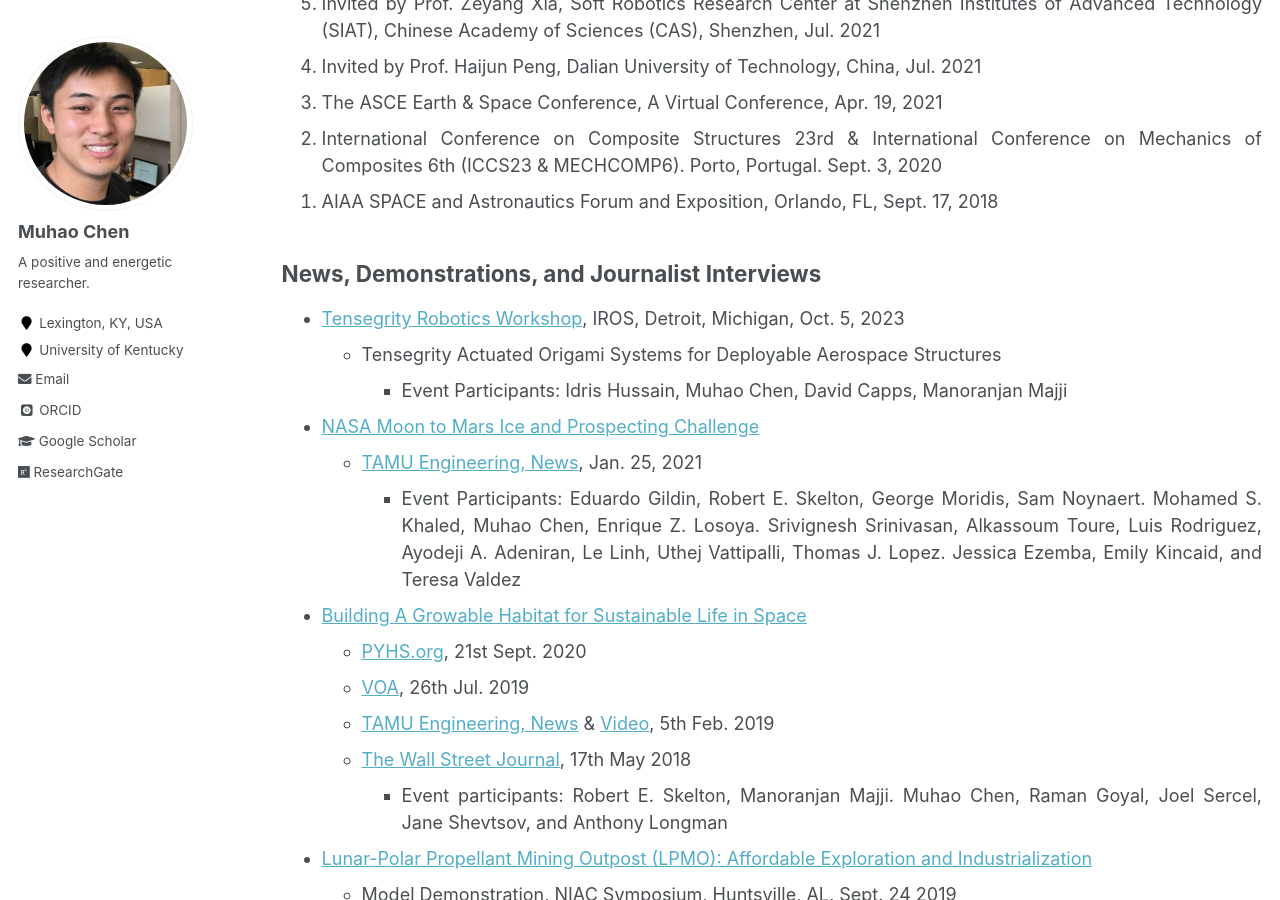
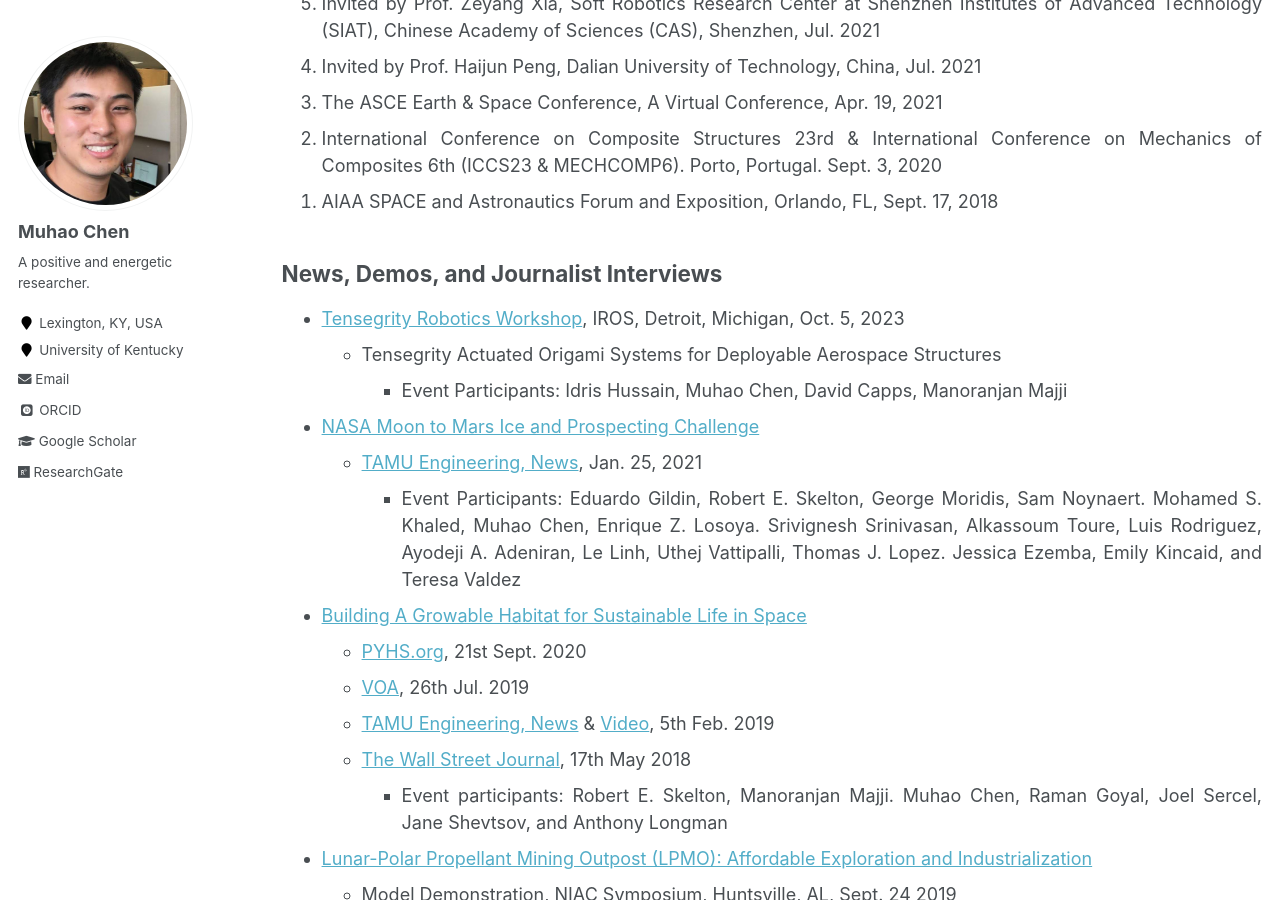
Before and after one commit to Muhao-Chen/muhao-chen.github.io, a Jekyll site: the page built from _pages/professional-activities.md, in a window 1280 px wide and 900 px high, scrolled down 1128 px. Built offline with Jekyll 4.4.1, drawn with Linux system fonts in a browser that asks for light colours; some web fonts are replaced.

Commit message:
Update professional-activities.md

```diff
--- a/_pages/professional-activities.md
+++ b/_pages/professional-activities.md
@@ -38,7 +38,7 @@ toc_max_header: 1
 <li> AIAA SPACE and Astronautics Forum and Exposition, Orlando, FL, Sept. 17, 2018 </li>
 </ol>
 
-## News, Demonstrations, and Journalist Interviews
+## News, Demos, and Journalist Interviews
 
 - [Tensegrity Robotics Workshop](https://www.eng.yale.edu/faboratory/tensegrityworkshop/), IROS, Detroit, Michigan, Oct. 5, 2023
     - Tensegrity Actuated Origami Systems for Deployable Aerospace Structures
```
